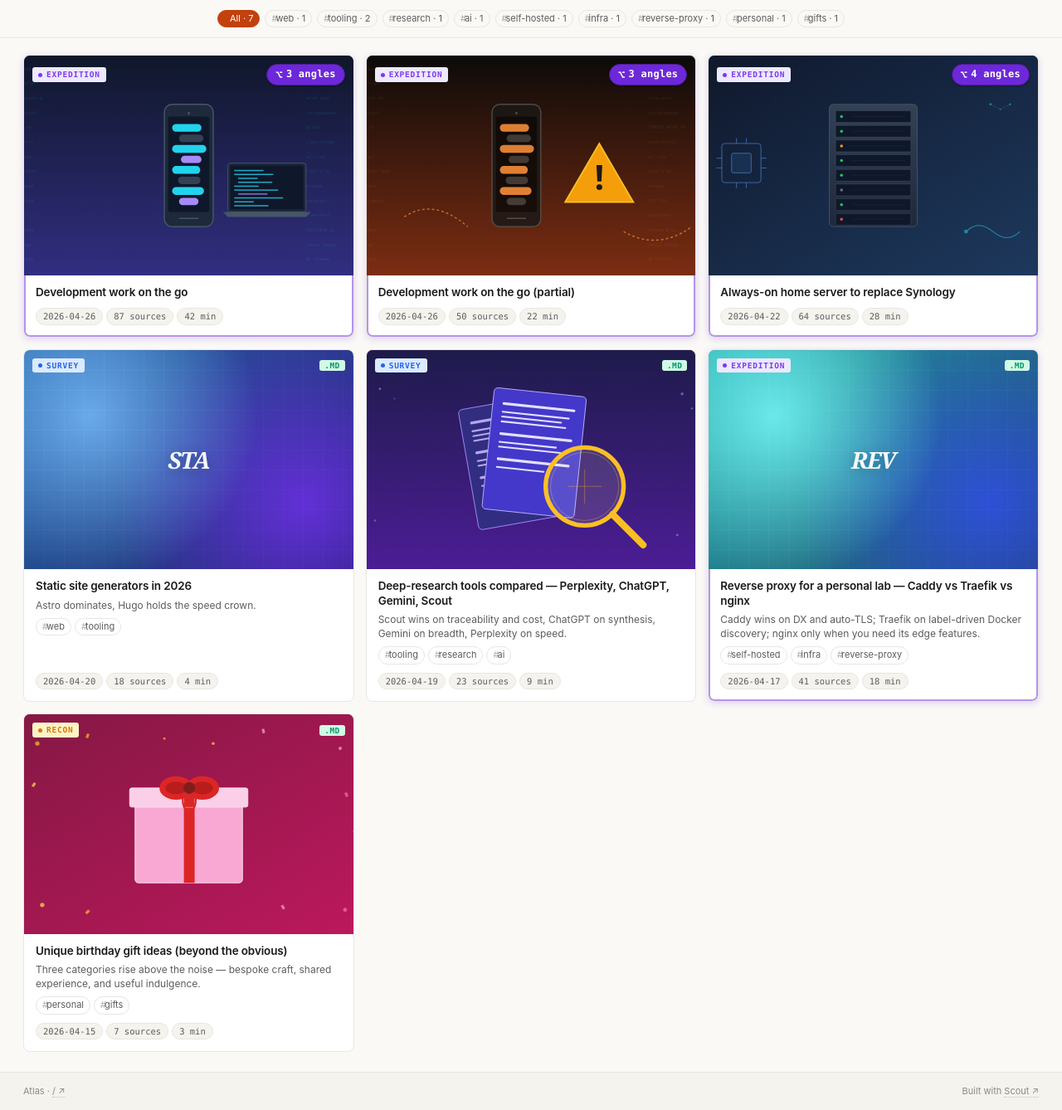
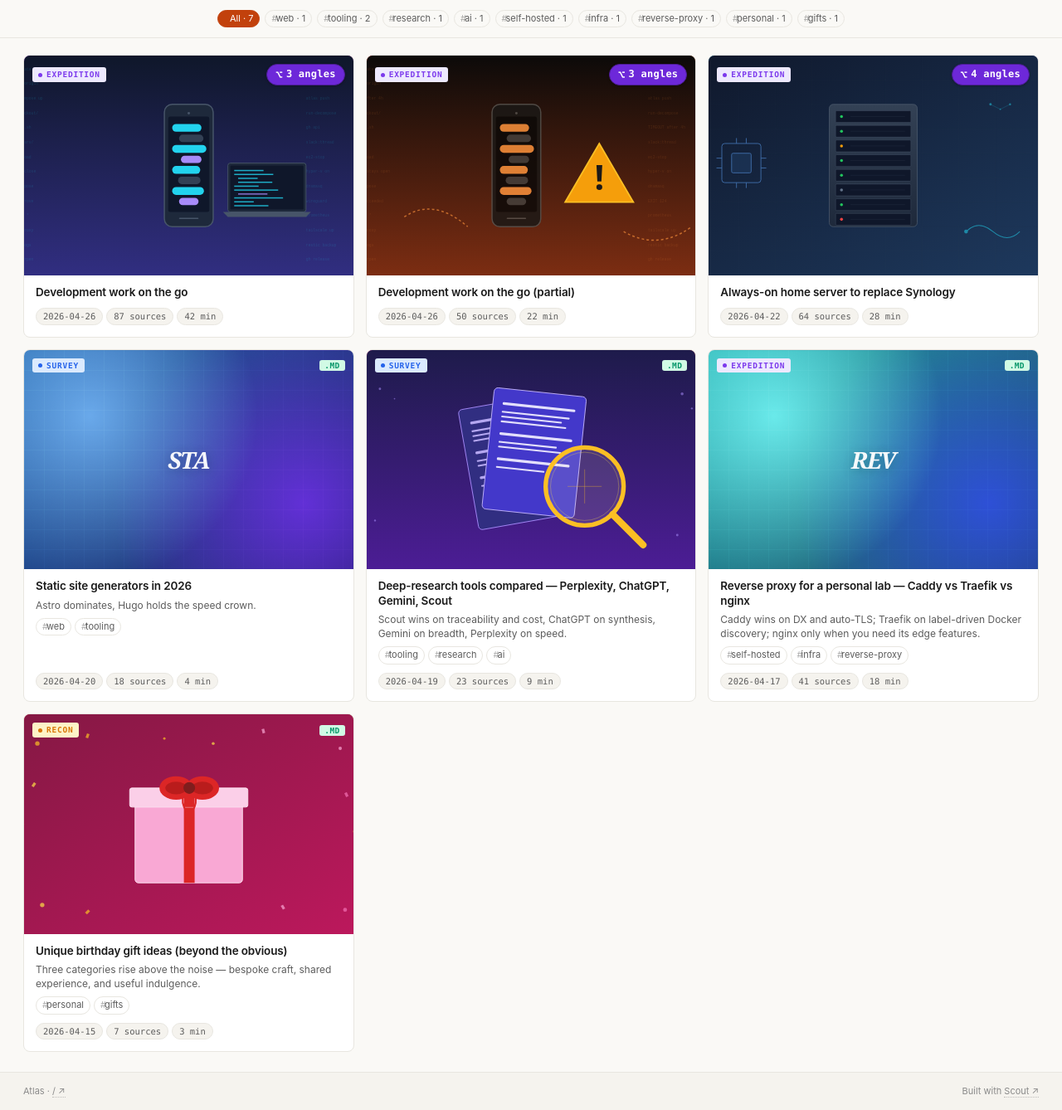
Before and after one commit to Laoujin/Compass, a Jekyll site: the page built from index.html, in a window 1280 px wide. Shown: the part 235-1573 px from the top of the page at 83% size. Built offline with Jekyll 4.4.1, drawn with Linux system fonts in a browser that asks for light colours; some web fonts are replaced.

Commit message:
fix(theme): drop purple border on expedition cards
Per request — the angles badge inside the card is enough to identify
parent expeditions; the inset ring + outer glow added visual noise
without earning it.

```diff
--- a/assets/base.css
+++ b/assets/base.css
@@ -121,13 +121,6 @@ img { max-width: 100%; display: block; }
   font-weight: 700;
   line-height: 1;
 }
-/* Outer accent on parent expedition cards so they stand out at a
-   glance even before the eye lands on the angles badge. */
-.card-expedition {
-  box-shadow:
-    inset 0 0 0 2px color-mix(in srgb, #6d28d9 50%, transparent),
-    0 2px 8px color-mix(in srgb, #6d28d9 18%, transparent);
-}
 
 /* ---------- Meta row ---------- */
 .meta-row {
```
